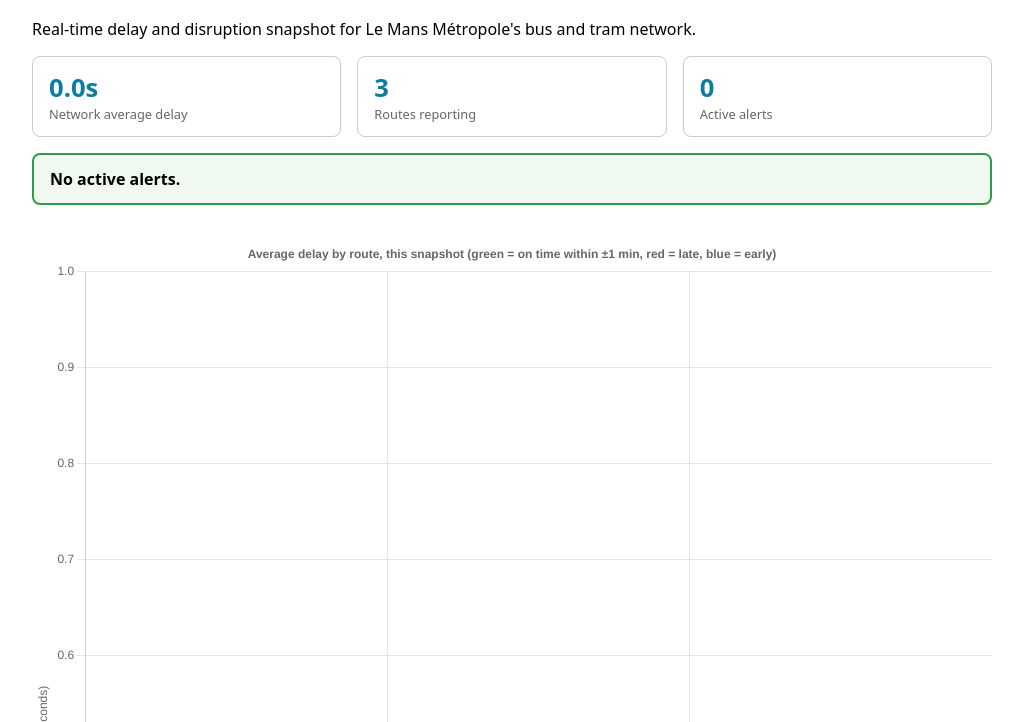
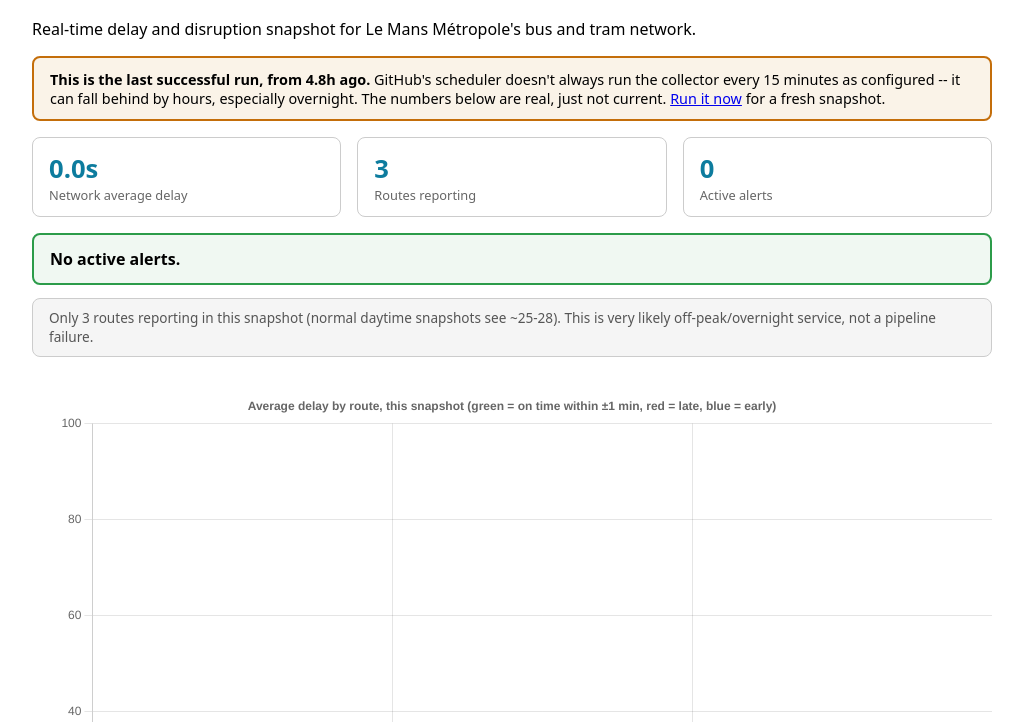
Before and after one commit to Ismail-Achibat-TD-TP-BI/TD2, a plain HTML site: page docs/index.html in a window 1280 px wide. Shown: the part 78-800 px from the top of the page, without its empty margins (128-1151 px from the left). Drawn offline with nearby package versions, Linux system fonts and the light colour scheme.

Commit message:
Dashboard: warn when data is stale or activity is low, fix chart auto-scaling to near-zero values

```diff
--- a/docs/index.html
+++ b/docs/index.html
@@ -14,13 +14,21 @@
   #alerts.none { border-color: #2c9c4a; background: #f0f8f2; }
   canvas { margin-top: 2rem; }
   #updated { color: #666; font-size: 0.85rem; }
+  #staleness { display: none; padding: 0.7rem 1rem; border: 2px solid #c46e0a; border-radius: 8px;
+               background: #faf3e8; margin: 1rem 0; font-size: 0.9rem; }
+  #staleness.show { display: block; }
+  #lowActivity { display: none; padding: 0.6rem 1rem; border: 1px solid #ccc; border-radius: 8px;
+                 background: #f5f5f5; margin: 0.8rem 0; font-size: 0.85rem; color: #555; }
+  #lowActivity.show { display: block; }
 </style>
 </head>
 <body>
   <h1>SETRAM network — current status</h1>
   <p>Real-time delay and disruption snapshot for Le Mans Métropole's bus and tram network.</p>
+  <div id="staleness"></div>
   <div class="kpis" id="kpis">Loading...</div>
   <div id="alerts">Loading alerts...</div>
+  <div id="lowActivity"></div>
   <canvas id="delayChart" height="320"></canvas>
   <p id="updated"></p>
 
@@ -83,6 +91,23 @@ fetch('data/current_state.json')
 
     document.getElementById('updated').textContent = `Data last updated ${data.generated_at}`;
 
+    // GitHub Actions does not reliably honor a 15-minute cron -- runs have been
+    // observed several hours apart even though every run itself succeeds. So
+    // "stale" is flagged generously (3h), as a true statement about pipeline
+    // health, not as "something is broken": it usually just means the next
+    // scheduled run hasn't fired yet.
+    const STALE_AFTER_MIN = 180;
+    const ageMin = (Date.now() - new Date(data.generated_at).getTime()) / 60000;
+    const staleEl = document.getElementById('staleness');
+    if (data.generated_at !== 'not yet generated' && ageMin > STALE_AFTER_MIN) {
+      const hrs = (ageMin / 60).toFixed(1);
+      staleEl.classList.add('show');
+      staleEl.innerHTML = `<strong>This is the last successful run, from ${hrs}h ago.</strong> ` +
+        `GitHub's scheduler doesn't always run the collector every 15 minutes as configured -- ` +
+        `it can fall behind by hours, especially overnight. The numbers below are real, just not current. ` +
+        `<a href="https://github.com/Ismail-Achibat-TD-TP-BI/TD2/actions/workflows/collect_snapshot.yml">Run it now</a> for a fresh snapshot.`;
+    }
+
     const alertsEl = document.getElementById('alerts');
     if (!data.alerts || data.alerts.length === 0) {
       alertsEl.classList.add('none');
@@ -97,6 +122,17 @@ fetch('data/current_state.json')
       document.getElementById('delayChart').outerHTML =
         '<p>No route data yet -- trigger the collect_snapshot workflow from the Actions tab.</p>';
       return;
+    }
+
+    // Only trams run very late at night / very early morning -- a handful of
+    // routes with ~0s delay is real, not broken, but looks identical to a dead
+    // pipeline unless it's labelled.
+    const LOW_ACTIVITY_ROUTES = 10;
+    if (routes.length < LOW_ACTIVITY_ROUTES) {
+      const lowEl = document.getElementById('lowActivity');
+      lowEl.classList.add('show');
+      lowEl.innerHTML = `Only ${routes.length} route${routes.length === 1 ? '' : 's'} reporting in this snapshot ` +
+        `(normal daytime snapshots see ~25-28). This is very likely off-peak/overnight service, not a pipeline failure.`;
     }
 
     // Early is not "good": green only inside the on-time window, then red for late
@@ -138,7 +174,17 @@ fetch('data/current_state.json')
             }
           }
         },
-        scales: { y: { title: { display: true, text: 'Average delay (seconds)' } } }
+        // Fixed bounds, not Chart.js's auto-scale: when every route is near 0s
+        // delay (quiet overnight service), auto-scaling to that tiny real range
+        // renders bars too small to see against the gridlines -- indistinguishable
+        // from a genuinely empty chart. A fixed ±90s floor keeps bars visible
+        // even when the real values are all close to zero.
+        scales: {
+          y: {
+            title: { display: true, text: 'Average delay (seconds)' },
+            suggestedMin: -90, suggestedMax: 90
+          }
+        }
       }
     });
   })
```
